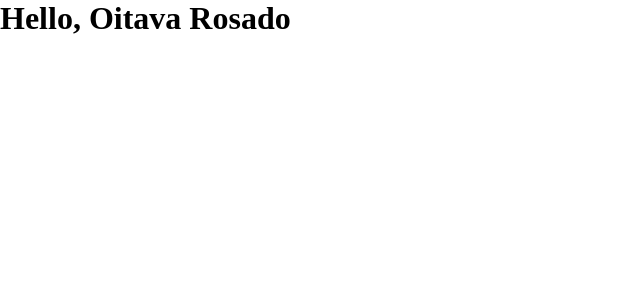
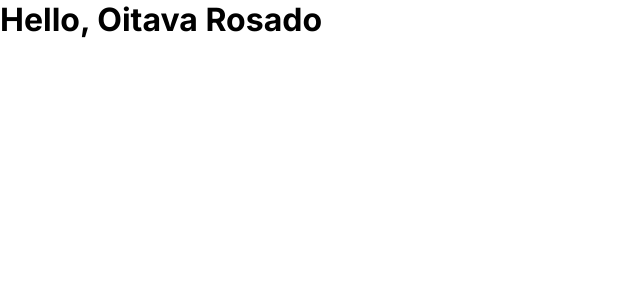
Before and after one commit to lucassf2k/desafio-frontend-oitava-rosado, a React (Vite) app: page / in a window 1280 px wide. Shown: the top 300 px of the page, without its empty margins (0-640 px from the left). Built offline with nearby package versions, Linux system fonts and the light colour scheme.

Commit message:
feat: add inter font to all elements

```diff
--- a/src/globals.css
+++ b/src/globals.css
@@ -1,7 +1,7 @@
 :root {
   font-size: 62.5%;
 
-  --primaryColor: #08539B;
+  --primaryColor: #0F8982;
   --secondaryColor: #0F8982;
   --lightGreenColor: #089B93;
   --buttonLinkFG: #0A7275;
@@ -27,6 +27,7 @@
   -webkit-box-sizing: border-box;
   -webkit-font-smoothing: antialiased;
   -moz-osx-font-smoothing: grayscale;
+  font-family: 'Inter', sans-serif;
 }
 
 body, #root {
```
